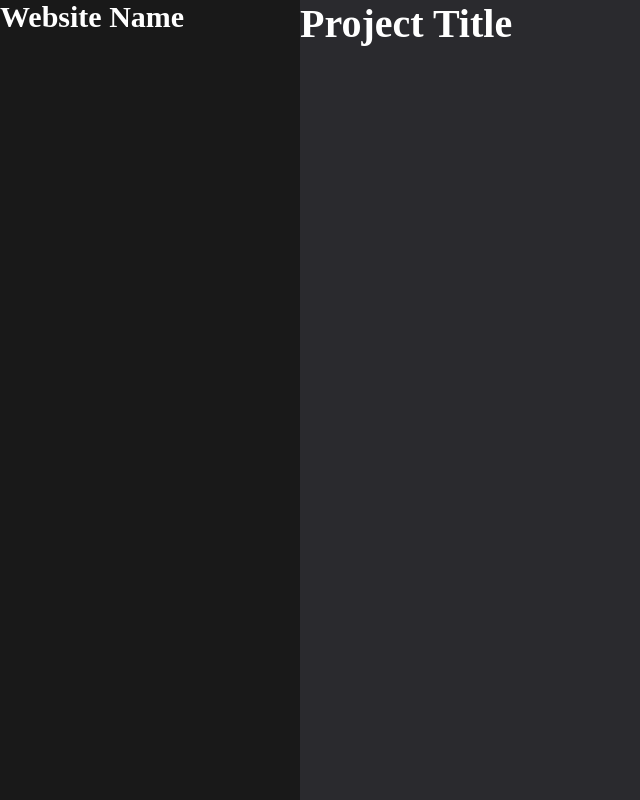
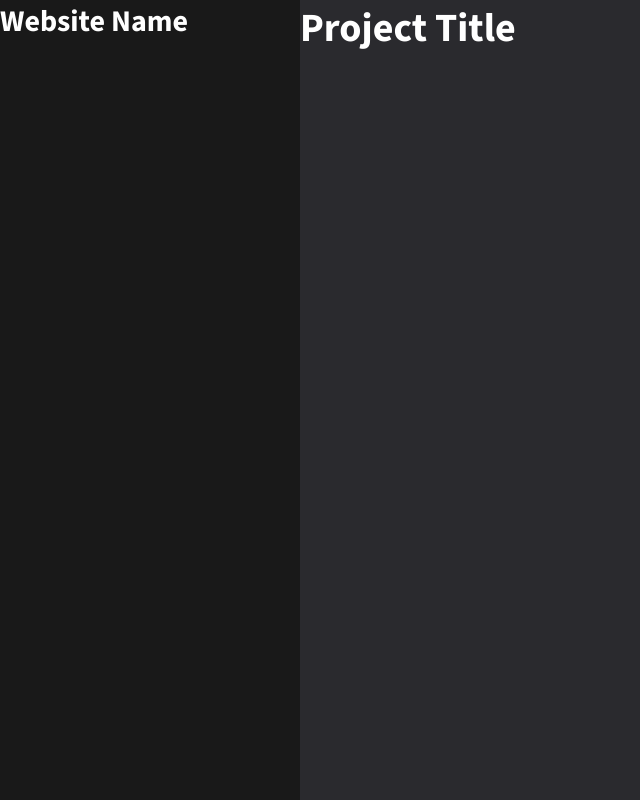
Before and after one commit to 101113608/todo-list, a website built with webpack: page src/template.html in a window 1280 px wide. Shown: the whole page, without its empty margins (0-640 px from the left). Built offline with nearby package versions, Linux system fonts and the light colour scheme.

Commit message:
Add 'Source San 3' font to styles.css
This includes updating the README to include the attribution for the
font being used.

```diff
--- a/src/styles.css
+++ b/src/styles.css
@@ -1,3 +1,9 @@
+@font-face {
+    font-family: "Source Sans 3";
+    src: url(fonts/SourceSans3-VariableFont_wght.ttf);
+}
+
+
 *,
 *::before,
 *::after {
@@ -16,12 +22,14 @@
     --cinnabar-clr: #db4b35;
     --grey-clr: #898585;
 
+    --default-font: "Source Sans 3", Arial, Helvetica, sans-serif;
 }
 
 body {
     min-height: 100svh;
     background-color: var(--nero-clr);
     color: #fff;
+    font-family: var(--default-font);
     font-size: 1.25rem;
     display: grid;
     grid-template-columns: minmax(300px, 1fr) 6fr;
```
Also changed, not shown: README.md, src/fonts/SourceSans3-VariableFont_wght.ttf (added).
